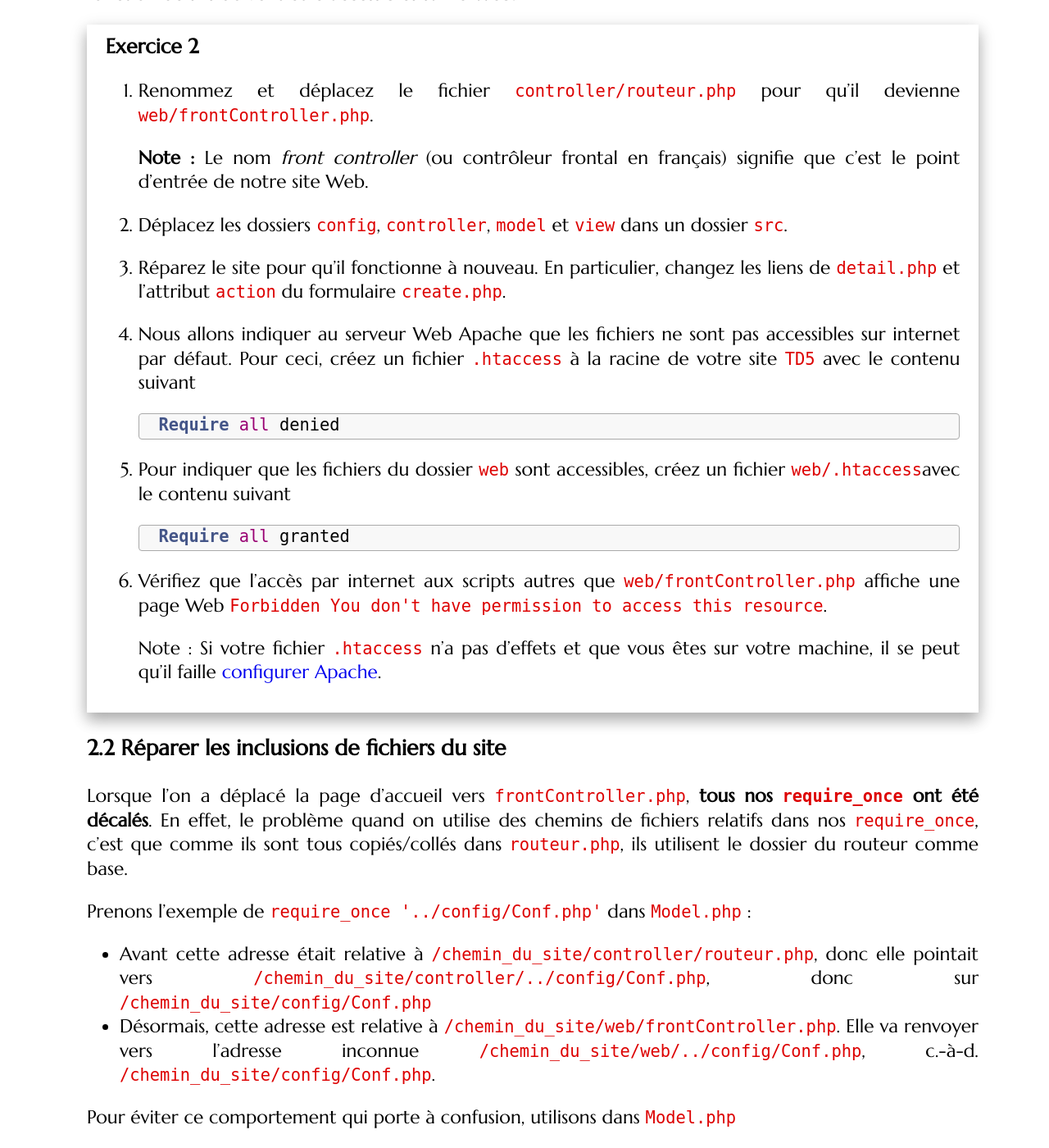
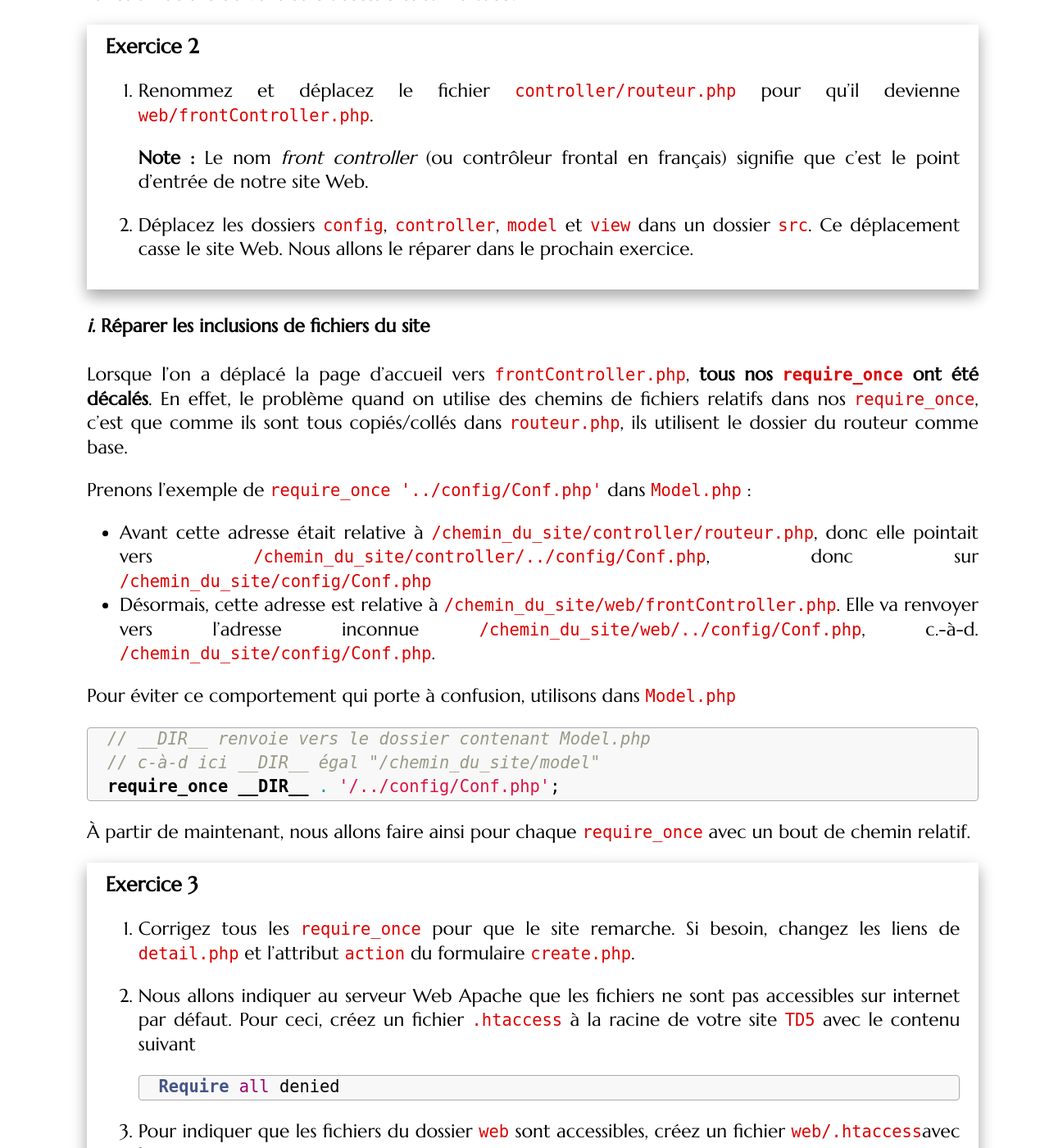
Before and after one commit to romainlebreton/R3.01-DeveloppementWeb, a Jekyll site: the page built from tutorials/tutorial5.md, in a window 1280 px wide and 1400 px high, scrolled down 1751 px. Shown: the whole window at 82% size. Built offline with Jekyll 4.4.1, drawn with Linux system fonts in a browser that asks for light colours; some web fonts are replaced; some of the changed text lies outside the part shown.

Commit message:
TD5 : remarque Petru

````diff
--- a/tutorials/tutorial5.md
+++ b/tutorials/tutorial5.md
@@ -71,7 +71,11 @@ passera le corriger.
 
 ### Limitation des pages accessibles
 
-L'organisation actuelle du site pose un problème majeur : un client du site Web est censé accéder au site avec une requête `controller/routeur.php`. Mais rien ne garantis qu'il n'essayera pas d'accéder aux autres fichiers PHP "internes". Nous allons donc séparer les fichiers PHP dans des dossiers différents en fonction de s'ils doivent être accessibles sur le Web.
+L'organisation actuelle du site pose un problème majeur : un client du site Web
+est censé accéder au site avec une requête `controller/routeur.php`. Mais rien
+ne garantis qu'il n'essayera pas d'accéder aux autres fichiers PHP "internes".
+Nous allons donc séparer les fichiers PHP dans des dossiers différents en
+fonction de s'ils doivent être accessibles sur le Web.
 
 <div class="exercise">
 
@@ -79,33 +83,13 @@ L'organisation actuelle du site pose un problème majeur : un client du site Web
 
       **Note :** Le nom *front controller* (ou contrôleur frontal en français) signifie que c'est le point d'entrée de notre site Web.
 
-   2. Déplacez les dossiers `config`, `controller`, `model` et `view` dans un dossier `src`.
-
-   1. Réparez le site pour qu'il fonctionne à nouveau. En particulier, changez
-      les liens de `detail.php` et l'attribut `action` du formulaire `create.php`.
-
-   3. Nous allons indiquer au serveur Web Apache que les fichiers ne sont pas accessibles sur internet par défaut. Pour ceci, créez un fichier `.htaccess` à la racine de votre site `TD5` avec le contenu suivant
-
-      ```apache
-      Require all denied
-      ```
-
-   4. Pour indiquer que les fichiers du dossier `web` sont accessibles, créez un fichier `web/.htaccess`avec le contenu suivant
-
-      ```apache
-      Require all granted
-      ```
-
-   5. Vérifiez que l'accès par internet aux scripts autres que `web/frontController.php`
-      affiche une page Web `Forbidden You don't have permission to access this resource`.
-
-      Note : Si votre fichier `.htaccess` n'a pas d'effets et que vous êtes sur
-      votre machine, il se peut qu'il faille
-      [configurer Apache]({{site.baseurl}}/assets/tut5-complement.html#si-le-fichier-htaccess-ne-marche-pas).
+   2. Déplacez les dossiers `config`, `controller`, `model` et `view` dans un
+      dossier `src`. Ce déplacement casse le site Web. Nous allons le réparer
+      dans le prochain exercice.
 
 </div>
 
-### Réparer les inclusions de fichiers du site
+#### Réparer les inclusions de fichiers du site
 
 Lorsque l'on a déplacé la page d'accueil vers `frontController.php`, **tous nos
 `require_once` ont été décalés**. En effet, le problème quand on utilise des chemins de fichiers
@@ -139,7 +123,27 @@ pas de slash final (sauf si c'est le dossier racine `/`). -->
 
 <div class="exercise">
 
-1. Corrigez tous les `require_once` pour que le site remarche.
+1. Corrigez tous les `require_once` pour que le site remarche. Si besoin, changez
+      les liens de `detail.php` et l'attribut `action` du formulaire `create.php`.
+
+3. Nous allons indiquer au serveur Web Apache que les fichiers ne sont pas accessibles sur internet par défaut. Pour ceci, créez un fichier `.htaccess` à la racine de votre site `TD5` avec le contenu suivant
+
+   ```apache
+   Require all denied
+   ```
+
+4. Pour indiquer que les fichiers du dossier `web` sont accessibles, créez un fichier `web/.htaccess`avec le contenu suivant
+
+   ```apache
+   Require all granted
+   ```
+
+5. Vérifiez que l'accès par internet aux scripts autres que `web/frontController.php`
+   affiche une page Web `Forbidden You don't have permission to access this resource`.
+
+   Note : Si votre fichier `.htaccess` n'a pas d'effets et que vous êtes sur
+   votre machine, il se peut qu'il faille
+   [configurer Apache]({{site.baseurl}}/assets/tut5-complement.html#si-le-fichier-htaccess-ne-marche-pas).
 
 </div>
 
````
Also changed, not shown: other parts of tutorials/tutorial5.md (+6 -4 lines).
